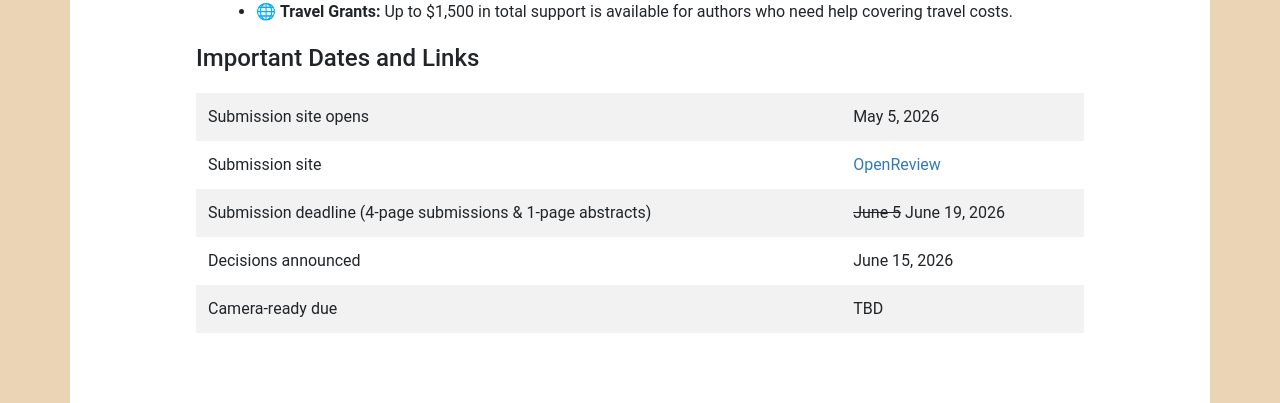
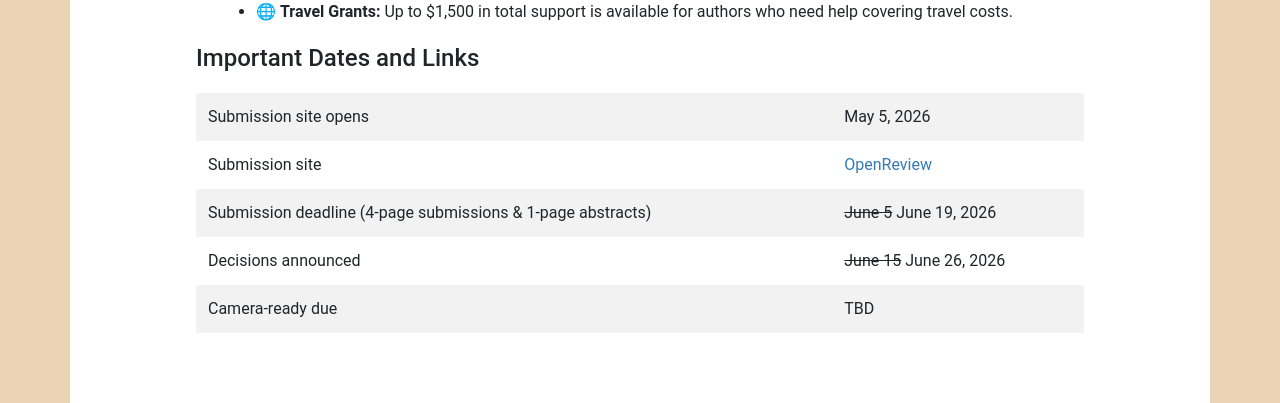
Before and after one commit to robot-worldmodels/robot-worldmodels.github.io, a Jekyll site: the page built from submit.html, in a window 1280 px wide. Shown: the part 1387-1790 px from the top of the page. Built offline with Jekyll 4.4.1, drawn with Linux system fonts in a browser that asks for light colours; nearby versions of some CDN libraries.

Commit message:
push decision announcement to June 26

```diff
--- a/index.html
+++ b/index.html
@@ -74,7 +74,7 @@ layout: coverpage
       </tr>
       <tr>
         <td>Decisions announced</td>
-        <td>June 15, 2026</td>
+        <td><s>June 15</s> June 26, 2026</td>
       </tr>
       <tr>
         <td>Camera-ready due</td>
--- a/submit.html
+++ b/submit.html
@@ -68,7 +68,7 @@ layout: default
       </tr>
       <tr>
         <td>Decisions announced</td>
-        <td>June 15, 2026</td>
+        <td><s>June 15</s> June 26, 2026</td>
       </tr>
       <tr>
         <td>Camera-ready due</td>
```
